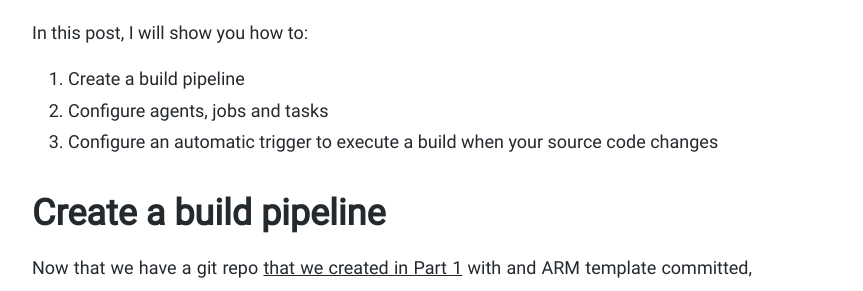
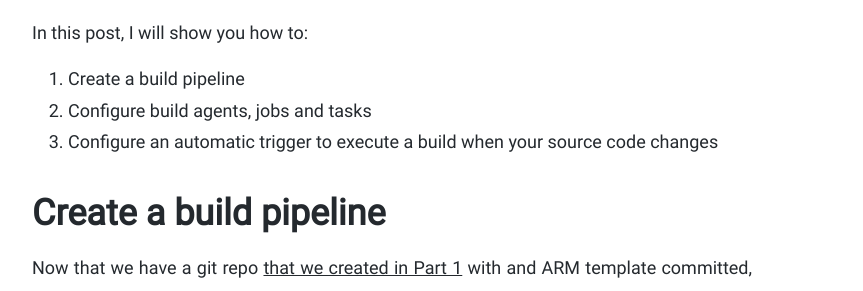
Before and after one commit to caseymullineaux/caseymullineaux.github.io, a Jekyll site: the page built from _posts/azure-devops/2019-03-02-azure-devops-part-3.md, in a window 1280 px wide and 900 px high, scrolled down 1023 px. Shown: the part 160-451 px from the top of the window, without its empty margins (248-1111 px from the left). Built offline with Jekyll 4.4.1, drawn with Linux system fonts in a browser that asks for light colours; nearby versions of some CDN libraries; comment, search, counter and statistics services are not loaded; a style sheet for code colours, icons or effects is not loaded.

Commit message:
clarified agent type

```diff
--- a/_posts/azure-devops/2019-03-02-azure-devops-part-3.md
+++ b/_posts/azure-devops/2019-03-02-azure-devops-part-3.md
@@ -21,7 +21,7 @@ When it comes to ARM templates, all we have as our code is a json document. Ther
 
 In this post, I will show you how to:
 1. Create a build pipeline
-2. Configure agents, jobs and tasks
+2. Configure build agents, jobs and tasks
 3. Configure an automatic trigger to execute a build when your source code changes
 
 # Create a build pipeline
```
